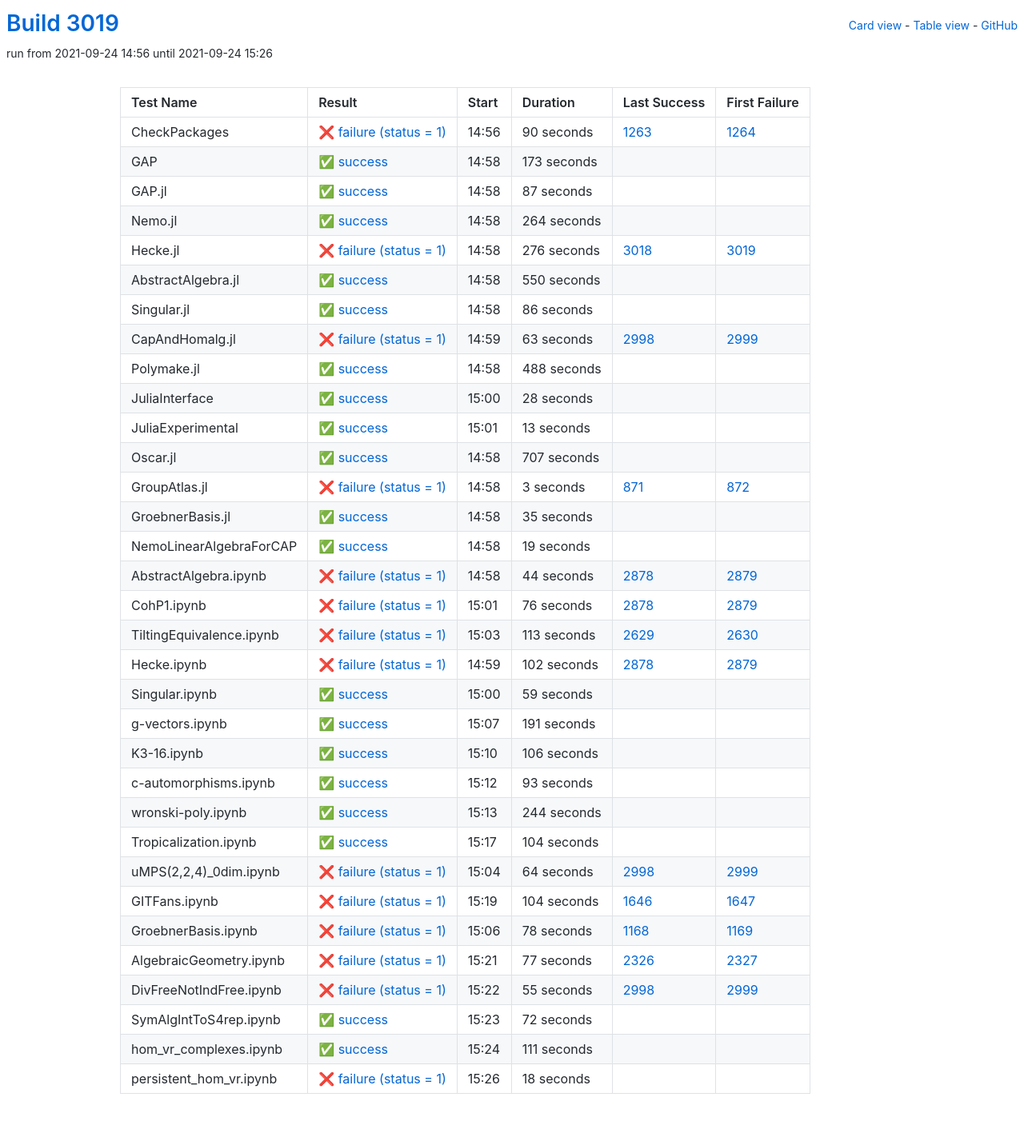
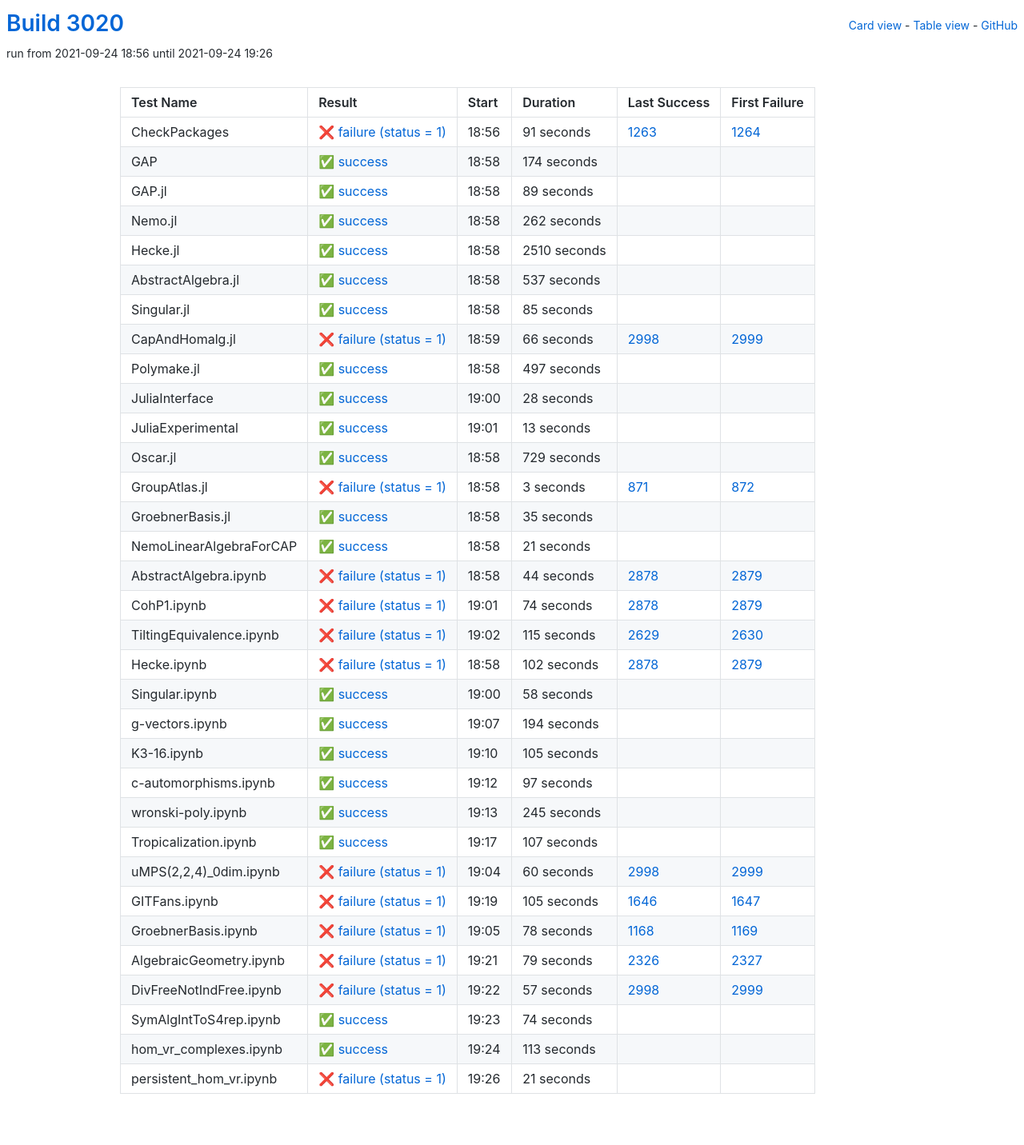
Before and after one commit to oscar-system/oscar-ci-status-stable, a Jekyll site: the page built from table.html, in a window 1280 px wide. Shown: the whole page at 80% size. Built offline with Jekyll 4.4.1, drawn with Linux system fonts in a browser that asks for light colours.

Commit message:
Build #3020

```diff
--- a/_data/ci.yml
+++ b/_data/ci.yml
@@ -1,6 +1,6 @@
 ---
-build: 3019
-build_url: https://oscarci.mathematik.uni-kl.de/job/oscar-stable/3019/
+build: 3020
+build_url: https://oscarci.mathematik.uni-kl.de/job/oscar-stable/3020/
 job: oscar-stable
 organization: oscar-system
 repo: oscar-ci-status-stable
@@ -8,116 +8,116 @@ repourl: https://github.com/oscar-system/oscar-ci-status-stable
 tests:
 - name: CheckPackages
   id: checkpackages
-  log: https://oscarci.mathematik.uni-kl.de/job/oscar-stable/3019/artifact/logs/build-3019/CheckPackages.log
-  start: 2021-09-24 14:56
+  log: https://oscarci.mathematik.uni-kl.de/job/oscar-stable/3020/artifact/logs/build-3020/CheckPackages.log
+  start: 2021-09-24 18:56
   success: false
   exitcode: 1
   status: failure
-  duration: 90
+  duration: 91
   last_success: 1263
   last_success_url: https://oscarci.mathematik.uni-kl.de/job/oscar-stable/1263/
   first_failure: 1264
   first_failure_url: https://oscarci.mathematik.uni-kl.de/job/oscar-stable/1264/
 - name: GAP
   id: gap
-  log: https://oscarci.mathematik.uni-kl.de/job/oscar-stable/3019/artifact/logs/build-3019/GAP.log
-  start: 2021-09-24 14:58
+  log: https://oscarci.mathematik.uni-kl.de/job/oscar-stable/3020/artifact/logs/build-3020/GAP.log
+  start: 2021-09-24 18:58
   success: true
   exitcode: 0
   status: success
-  duration: 173
+  duration: 174
   last_success: false
   last_success_url:
   first_failure: false
   first_failure_url:
 - name: GAP.jl
   id: gap-jl
-  log: https://oscarci.mathematik.uni-kl.de/job/oscar-stable/3019/artifact/logs/build-3019/GAP.jl.log
-  start: 2021-09-24 14:58
+  log: https://oscarci.mathematik.uni-kl.de/job/oscar-stable/3020/artifact/logs/build-3020/GAP.jl.log
+  start: 2021-09-24 18:58
   success: true
   exitcode: 0
   status: success
-  duration: 87
+  duration: 89
   last_success: false
   last_success_url:
   first_failure: false
   first_failure_url:
 - name: Nemo.jl
   id: nemo-jl
-  log: https://oscarci.mathematik.uni-kl.de/job/oscar-stable/3019/artifact/logs/build-3019/Nemo.jl.log
-  start: 2021-09-24 14:58
+  log: https://oscarci.mathematik.uni-kl.de/job/oscar-stable/3020/artifact/logs/build-3020/Nemo.jl.log
+  start: 2021-09-24 18:58
   success: true
   exitcode: 0
   status: success
-  duration: 264
+  duration: 262
   last_success: false
   last_success_url:
   first_failure: false
   first_failure_url:
 - name: Hecke.jl
   id: hecke-jl
-  log: https://oscarci.mathematik.uni-kl.de/job/oscar-stable/3019/artifact/logs/build-3019/Hecke.jl.log
-  start: 2021-09-24 14:58
-  success: false
-  exitcode: 1
-  status: failure
-  duration: 276
-  last_success: 3018
-  last_success_url: https://oscarci.mathematik.uni-kl.de/job/oscar-stable/3018/
-  first_failure: 3019
-  first_failure_url: https://oscarci.mathematik.uni-kl.de/job/oscar-stable/3019/
-- name: AbstractAlgebra.jl
-  id: abstractalgebra-jl
-  log: https://oscarci.mathematik.uni-kl.de/job/oscar-stable/3019/artifact/logs/build-3019/AbstractAlgebra.jl.log
-  start: 2021-09-24 14:58
+  log: https://oscarci.mathematik.uni-kl.de/job/oscar-stable/3020/artifact/logs/build-3020/Hecke.jl.log
+  start: 2021-09-24 18:58
   success: true
   exitcode: 0
   status: success
-  duration: 550
+  duration: 2510
+  last_success: false
+  last_success_url:
+  first_failure: false
+  first_failure_url:
+- name: AbstractAlgebra.jl
+  id: abstractalgebra-jl
+  log: https://oscarci.mathematik.uni-kl.de/job/oscar-stable/3020/artifact/logs/build-3020/AbstractAlgebra.jl.log
+  start: 2021-09-24 18:58
+  success: true
+  exitcode: 0
+  status: success
+  duration: 537
   last_success: false
   last_success_url:
   first_failure: false
   first_failure_url:
 - name: Singular.jl
   id: singular-jl
-  log: https://oscarci.mathematik.uni-kl.de/job/oscar-stable/3019/artifact/logs/build-3019/Singular.jl.log
-  start: 2021-09-24 14:58
+  log: https://oscarci.mathematik.uni-kl.de/job/oscar-stable/3020/artifact/logs/build-3020/Singular.jl.log
+  start: 2021-09-24 18:58
   success: true
   exitcode: 0
   status: success
-  duration: 86
+  duration: 85
   last_success: false
   last_success_url:
   first_failure: false
   first_failure_url:
 - name: CapAndHomalg.jl
   id: capandhomalg-jl
-  log: https://oscarci.mathematik.uni-kl.de/job/oscar-stable/3019/artifact/logs/build-3019/CapAndHomalg.jl.log
-  start: 2021-09-24 14:59
+  log: https://oscarci.mathematik.uni-kl.de/job/oscar-stable/3020/artifact/logs/build-3020/CapAndHomalg.jl.log
+  start: 2021-09-24 18:59
   success: false
   exitcode: 1
   status: failure
-  duration: 63
+  duration: 66
   last_success: 2998
   last_success_url: https://oscarci.mathematik.uni-kl.de/job/oscar-stable/2998/
   first_failure: 2999
   first_failure_url: https://oscarci.mathematik.uni-kl.de/job/oscar-stable/2999/
 - name: Polymake.jl
   id: polymake-jl
-  log: https://oscarci.mathematik.uni-kl.de/job/oscar-stable/3019/artifact/logs/build-3019/Polymake.jl.log
-  start: 2021-09-24 14:58
+  log: https://oscarci.mathematik.uni-kl.de/job/oscar-stable/3020/artifact/logs/build-3020/Polymake.jl.log
+  start: 2021-09-24 18:58
   success: true
   exitcode: 0
   status: success
-  duration: 488
+  duration: 497
   last_success: false
   last_success_url:
   first_failure: false
   first_failure_url:
 - name: JuliaInterface
   id: juliainterface
-  log: https://oscarci.mathematik.uni-kl.de/job/oscar-stable/3019/artifact/logs/build-3019/JuliaInterface.log
-  start: 2021-09-24 15:00
+  log: https://oscarci.mathematik.uni-kl.de/job/oscar-stable/3020/artifact/logs/build-3020/JuliaInterface.log
+  start: 2021-09-24 19:00
   success: true
   exitcode: 0
   status: success
@@ -128,8 +128,8 @@ tests:
   first_failure_url:
 - name: JuliaExperimental
   id: juliaexperimental
-  log: https://oscarci.mathematik.uni-kl.de/job/oscar-stable/3019/artifact/logs/build-3019/JuliaExperimental.log
-  start: 2021-09-24 15:01
+  log: https://oscarci.mathematik.uni-kl.de/job/oscar-stable/3020/artifact/logs/build-3020/JuliaExperimental.log
+  start: 2021-09-24 19:01
   success: true
   exitcode: 0
   status: success
@@ -140,20 +140,20 @@ tests:
   first_failure_url:
 - name: Oscar.jl
   id: oscar-jl
-  log: https://oscarci.mathematik.uni-kl.de/job/oscar-stable/3019/artifact/logs/build-3019/Oscar.jl.log
-  start: 2021-09-24 14:58
+  log: https://oscarci.mathematik.uni-kl.de/job/oscar-stable/3020/artifact/logs/build-3020/Oscar.jl.log
+  start: 2021-09-24 18:58
   success: true
   exitcode: 0
   status: success
-  duration: 707
+  duration: 729
   last_success: false
   last_success_url:
   first_failure: false
   first_failure_url:
 - name: GroupAtlas.jl
   id: groupatlas-jl
-  log: https://oscarci.mathematik.uni-kl.de/job/oscar-stable/3019/artifact/logs/build-3019/GroupAtlas.jl.log
-  start: 2021-09-24 14:58
+  log: https://oscarci.mathematik.uni-kl.de/job/oscar-stable/3020/artifact/logs/build-3020/GroupAtlas.jl.log
+  start: 2021-09-24 18:58
   success: false
   exitcode: 1
   status: failure
@@ -164,8 +164,8 @@ tests:
   first_failure_url: https://oscarci.mathematik.uni-kl.de/job/oscar-stable/872/
 - name: GroebnerBasis.jl
   id: groebnerbasis-jl
-  log: https://oscarci.mathematik.uni-kl.de/job/oscar-stable/3019/artifact/logs/build-3019/GroebnerBasis.jl.log
-  start: 2021-09-24 14:58
+  log: https://oscarci.mathematik.uni-kl.de/job/oscar-stable/3020/artifact/logs/build-3020/GroebnerBasis.jl.log
+  start: 2021-09-24 18:58
   success: true
   exitcode: 0
   status: success
@@ -176,20 +176,20 @@ tests:
   first_failure_url:
 - name: NemoLinearAlgebraForCAP
   id: nemolinearalgebraforcap
-  log: https://oscarci.mathematik.uni-kl.de/job/oscar-stable/3019/artifact/logs/build-3019/NemoLinearAlgebraForCAP.log
-  start: 2021-09-24 14:58
+  log: https://oscarci.mathematik.uni-kl.de/job/oscar-stable/3020/artifact/logs/build-3020/NemoLinearAlgebraForCAP.log
+  start: 2021-09-24 18:58
   success: true
   exitcode: 0
   status: success
-  duration: 19
+  duration: 21
   last_success: false
   last_success_url:
   first_failure: false
   first_failure_url:
 - name: AbstractAlgebra.ipynb
   id: abstractalgebra-ipynb
-  log: https://oscarci.mathematik.uni-kl.de/job/oscar-stable/3019/artifact/logs/build-3019/AbstractAlgebra.ipynb.log
-  start: 2021-09-24 14:58
+  log: https://oscarci.mathematik.uni-kl.de/job/oscar-stable/3020/artifact/logs/build-3020/AbstractAlgebra.ipynb.log
+  start: 2021-09-24 18:58
   success: false
   exitcode: 1
   status: failure
@@ -200,32 +200,32 @@ tests:
   first_failure_url: https://oscarci.mathematik.uni-kl.de/job/oscar-stable/2879/
 - name: CohP1.ipynb
   id: cohp1-ipynb
-  log: https://oscarci.mathematik.uni-kl.de/job/oscar-stable/3019/artifact/logs/build-3019/CohP1.ipynb.log
-  start: 2021-09-24 15:01
+  log: https://oscarci.mathematik.uni-kl.de/job/oscar-stable/3020/artifact/logs/build-3020/CohP1.ipynb.log
+  start: 2021-09-24 19:01
   success: false
   exitcode: 1
   status: failure
-  duration: 76
+  duration: 74
   last_success: 2878
   last_success_url: https://oscarci.mathematik.uni-kl.de/job/oscar-stable/2878/
   first_failure: 2879
   first_failure_url: https://oscarci.mathematik.uni-kl.de/job/oscar-stable/2879/
 - name: TiltingEquivalence.ipynb
   id: tiltingequivalence-ipynb
-  log: https://oscarci.mathematik.uni-kl.de/job/oscar-stable/3019/artifact/logs/build-3019/TiltingEquivalence.ipynb.log
-  start: 2021-09-24 15:03
+  log: https://oscarci.mathematik.uni-kl.de/job/oscar-stable/3020/artifact/logs/build-3020/TiltingEquivalence.ipynb.log
+  start: 2021-09-24 19:02
   success: false
   exitcode: 1
   status: failure
-  duration: 113
+  duration: 115
   last_success: 2629
   last_success_url: https://oscarci.mathematik.uni-kl.de/job/oscar-stable/2629/
   first_failure: 2630
   first_failure_url: https://oscarci.mathematik.uni-kl.de/job/oscar-stable/2630/
 - name: Hecke.ipynb
   id: hecke-ipynb
-  log: https://oscarci.mathematik.uni-kl.de/job/oscar-stable/3019/artifact/logs/build-3019/Hecke.ipynb.log
-  start: 2021-09-24 14:59
+  log: https://oscarci.mathematik.uni-kl.de/job/oscar-stable/3020/artifact/logs/build-3020/Hecke.ipynb.log
+  start: 2021-09-24 18:58
   success: false
   exitcode: 1
   status: failure
@@ -236,104 +236,104 @@ tests:
   first_failure_url: https://oscarci.mathematik.uni-kl.de/job/oscar-stable/2879/
 - name: Singular.ipynb
   id: singular-ipynb
-  log: https://oscarci.mathematik.uni-kl.de/job/oscar-stable/3019/artifact/logs/build-3019/Singular.ipynb.log
-  start: 2021-09-24 15:00
+  log: https://oscarci.mathematik.uni-kl.de/job/oscar-stable/3020/artifact/logs/build-3020/Singular.ipynb.log
+  start: 2021-09-24 19:00
   success: true
   exitcode: 0
   status: success
-  duration: 59
+  duration: 58
   last_success: false
   last_success_url:
   first_failure: false
   first_failure_url:
 - name: g-vectors.ipynb
   id: g-vectors-ipynb
-  log: https://oscarci.mathematik.uni-kl.de/job/oscar-stable/3019/artifact/logs/build-3019/g-vectors.ipynb.log
-  start: 2021-09-24 15:07
+  log: https://oscarci.mathematik.uni-kl.de/job/oscar-stable/3020/artifact/logs/build-3020/g-vectors.ipynb.log
+  start: 2021-09-24 19:07
   success: true
   exitcode: 0
   status: success
-  duration: 191
+  duration: 194
   last_success: false
   last_success_url:
   first_failure: false
   first_failure_url:
 - name: K3-16.ipynb
   id: k3-16-ipynb
-  log: https://oscarci.mathematik.uni-kl.de/job/oscar-stable/3019/artifact/logs/build-3019/K3-16.ipynb.log
-  start: 2021-09-24 15:10
+  log: https://oscarci.mathematik.uni-kl.de/job/oscar-stable/3020/artifact/logs/build-3020/K3-16.ipynb.log
+  start: 2021-09-24 19:10
   success: true
   exitcode: 0
   status: success
-  duration: 106
+  duration: 105
   last_success: false
   last_success_url:
   first_failure: false
   first_failure_url:
 - name: c-automorphisms.ipynb
   id: c-automorphisms-ipynb
-  log: https://oscarci.mathematik.uni-kl.de/job/oscar-stable/3019/artifact/logs/build-3019/c-automorphisms.ipynb.log
-  start: 2021-09-24 15:12
+  log: https://oscarci.mathematik.uni-kl.de/job/oscar-stable/3020/artifact/logs/build-3020/c-automorphisms.ipynb.log
+  start: 2021-09-24 19:12
   success: true
   exitcode: 0
   status: success
-  duration: 93
+  duration: 97
   last_success: false
   last_success_url:
   first_failure: false
   first_failure_url:
 - name: wronski-poly.ipynb
   id: wronski-poly-ipynb
-  log: https://oscarci.mathematik.uni-kl.de/job/oscar-stable/3019/artifact/logs/build-3019/wronski-poly.ipynb.log
-  start: 2021-09-24 15:13
+  log: https://oscarci.mathematik.uni-kl.de/job/oscar-stable/3020/artifact/logs/build-3020/wronski-poly.ipynb.log
+  start: 2021-09-24 19:13
   success: true
   exitcode: 0
   status: success
-  duration: 244
+  duration: 245
   last_success: false
   last_success_url:
   first_failure: false
   first_failure_url:
 - name: Tropicalization.ipynb
   id: tropicalization-ipynb
-  log: https://oscarci.mathematik.uni-kl.de/job/oscar-stable/3019/artifact/logs/build-3019/Tropicalization.ipynb.log
-  start: 2021-09-24 15:17
+  log: https://oscarci.mathematik.uni-kl.de/job/oscar-stable/3020/artifact/logs/build-3020/Tropicalization.ipynb.log
+  start: 2021-09-24 19:17
   success: true
   exitcode: 0
   status: success
-  duration: 104
+  duration: 107
   last_success: false
   last_success_url:
   first_failure: false
   first_failure_url:
 - name: uMPS(2,2,4)_0dim.ipynb
   id: umps-2-2-4-0dim-ipynb
-  log: https://oscarci.mathematik.uni-kl.de/job/oscar-stable/3019/artifact/logs/build-3019/uMPS-2-2-4-_0dim.ipynb.log
-  start: 2021-09-24 15:04
+  log: https://oscarci.mathematik.uni-kl.de/job/oscar-stable/3020/artifact/logs/build-3020/uMPS-2-2-4-_0dim.ipynb.log
+  start: 2021-09-24 19:04
   success: false
   exitcode: 1
   status: failure
-  duration: 64
+  duration: 60
   last_success: 2998
   last_success_url: https://oscarci.mathematik.uni-kl.de/job/oscar-stable/2998/
   first_failure: 2999
   first_failure_url: https://oscarci.mathematik.uni-kl.de/job/oscar-stable/2999/
 - name: GITFans.ipynb
   id: gitfans-ipynb
-  log: https://oscarci.mathematik.uni-kl.de/job/oscar-stable/3019/artifact/logs/build-3019/GITFans.ipynb.log
-  start: 2021-09-24 15:19
+  log: https://oscarci.mathematik.uni-kl.de/job/oscar-stable/3020/artifact/logs/build-3020/GITFans.ipynb.log
+  start: 2021-09-24 19:19
   success: false
   exitcode: 1
   status: failure
-  duration: 104
+  duration: 105
   last_success: 1646
   last_success_url: https://oscarci.mathematik.uni-kl.de/job/oscar-stable/1646/
   first_failure: 1647
   first_failure_url: https://oscarci.mathematik.uni-kl.de/job/oscar-stable/1647/
 - name: GroebnerBasis.ipynb
   id: groebnerbasis-ipynb
-  log: https://oscarci.mathematik.uni-kl.de/job/oscar-stable/3019/artifact/logs/build-3019/GroebnerBasis.ipynb.log
-  start: 2021-09-24 15:06
+  log: https://oscarci.mathematik.uni-kl.de/job/oscar-stable/3020/artifact/logs/build-3020/GroebnerBasis.ipynb.log
+  start: 2021-09-24 19:05
   success: false
   exitcode: 1
   status: failure
@@ -344,60 +344,60 @@ tests:
   first_failure_url: https://oscarci.mathematik.uni-kl.de/job/oscar-stable/1169/
 - name: AlgebraicGeometry.ipynb
   id: algebraicgeometry-ipynb
-  log: https://oscarci.mathematik.uni-kl.de/job/oscar-stable/3019/artifact/logs/build-3019/AlgebraicGeometry.ipynb.log
-  start: 2021-09-24 15:21
+  log: https://oscarci.mathematik.uni-kl.de/job/oscar-stable/3020/artifact/logs/build-3020/AlgebraicGeometry.ipynb.log
+  start: 2021-09-24 19:21
   success: false
   exitcode: 1
   status: failure
-  duration: 77
+  duration: 79
   last_success: 2326
   last_success_url: https://oscarci.mathematik.uni-kl.de/job/oscar-stable/2326/
   first_failure: 2327
   first_failure_url: https://oscarci.mathematik.uni-kl.de/job/oscar-stable/2327/
 - name: DivFreeNotIndFree.ipynb
   id: divfreenotindfree-ipynb
-  log: https://oscarci.mathematik.uni-kl.de/job/oscar-stable/3019/artifact/logs/build-3019/DivFreeNotIndFree.ipynb.log
-  start: 2021-09-24 15:22
+  log: https://oscarci.mathematik.uni-kl.de/job/oscar-stable/3020/artifact/logs/build-3020/DivFreeNotIndFree.ipynb.log
+  start: 2021-09-24 19:22
   success: false
   exitcode: 1
   status: failure
-  duration: 55
+  duration: 57
   last_success: 2998
   last_success_url: https://oscarci.mathematik.uni-kl.de/job/oscar-stable/2998/
   first_failure: 2999
   first_failure_url: https://oscarci.mathematik.uni-kl.de/job/oscar-stable/2999/
 - name: SymAlgIntToS4rep.ipynb
   id: symalginttos4rep-ipynb
-  log: https://oscarci.mathematik.uni-kl.de/job/oscar-stable/3019/artifact/logs/build-3019/SymAlgIntToS4rep.ipynb.log
-  start: 2021-09-24 15:23
+  log: https://oscarci.mathematik.uni-kl.de/job/oscar-stable/3020/artifact/logs/build-3020/SymAlgIntToS4rep.ipynb.log
+  start: 2021-09-24 19:23
   success: true
   exitcode: 0
   status: success
-  duration: 72
+  duration: 74
   last_success: false
   last_success_url:
   first_failure: false
   first_failure_url:
 - name: hom_vr_complexes.ipynb
   id: hom-vr-complexes-ipynb
-  log: https://oscarci.mathematik.uni-kl.de/job/oscar-stable/3019/artifact/logs/build-3019/hom_vr_complexes.ipynb.log
-  start: 2021-09-24 15:24
+  log: https://oscarci.mathematik.uni-kl.de/job/oscar-stable/3020/artifact/logs/build-3020/hom_vr_complexes.ipynb.log
+  start: 2021-09-24 19:24
   success: true
   exitcode: 0
   status: success
-  duration: 111
+  duration: 113
   last_success: false
   last_success_url:
   first_failure: false
   first_failure_url:
 - name: persistent_hom_vr.ipynb
   id: persistent-hom-vr-ipynb
-  log: https://oscarci.mathematik.uni-kl.de/job/oscar-stable/3019/artifact/logs/build-3019/persistent_hom_vr.ipynb.log
-  start: 2021-09-24 15:26
+  log: https://oscarci.mathematik.uni-kl.de/job/oscar-stable/3020/artifact/logs/build-3020/persistent_hom_vr.ipynb.log
+  start: 2021-09-24 19:26
   success: false
   exitcode: 1
   status: failure
-  duration: 18
+  duration: 21
   last_success: false
   last_success_url:
   first_failure: false
```
Also changed, not shown: README.md.
